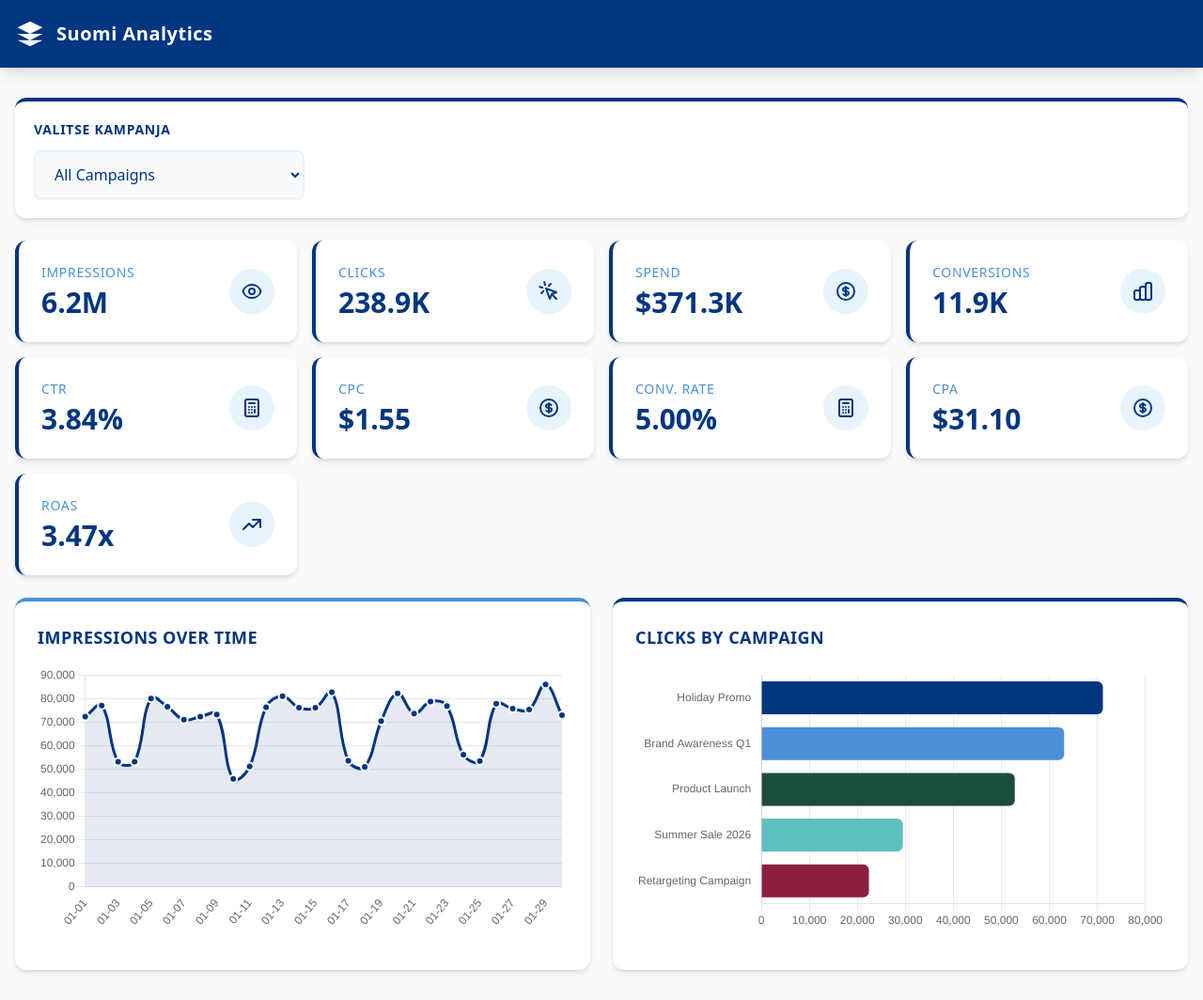
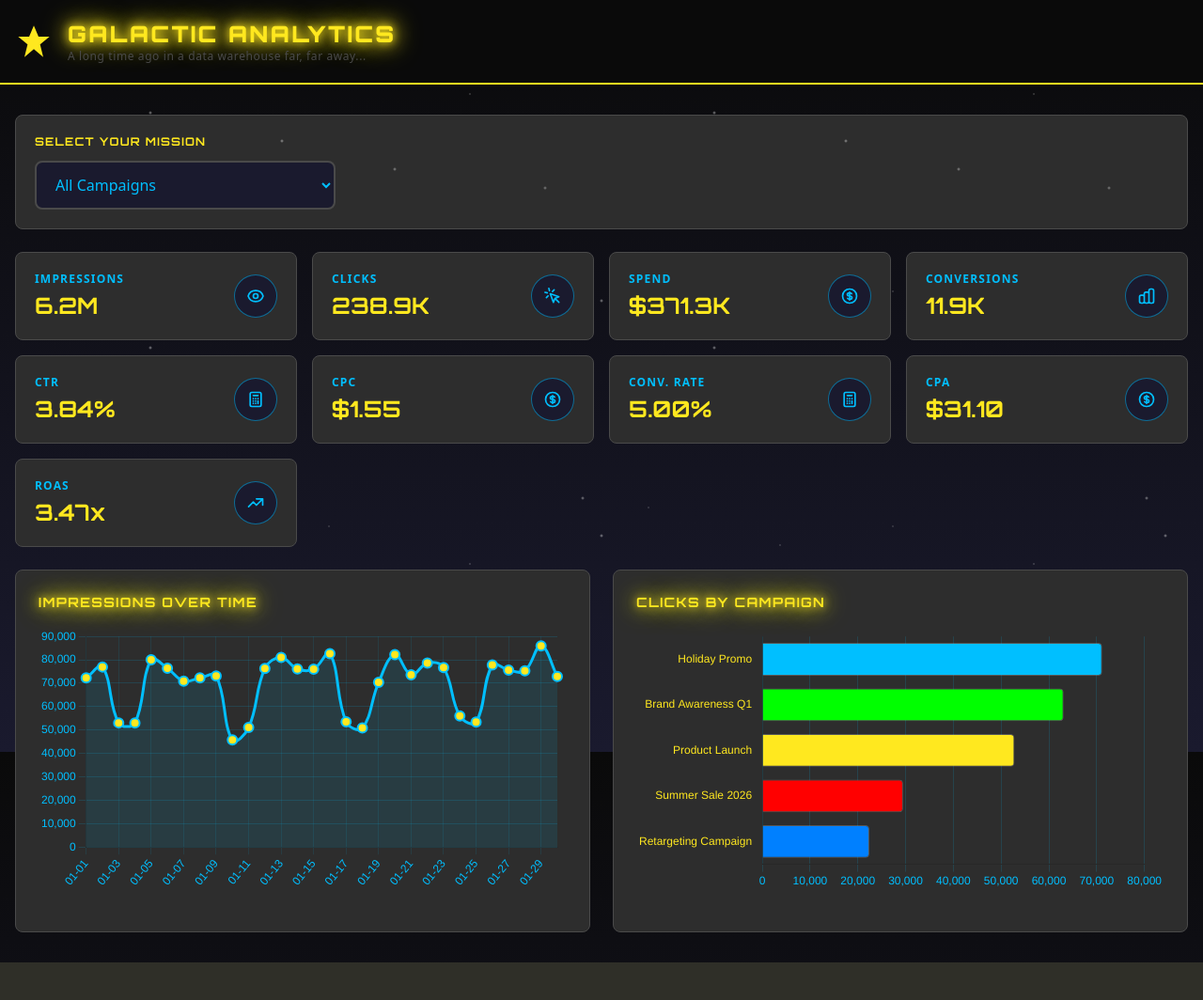
Before and after one commit to kamalmemon/sm-agentic-workshop, a FastAPI app: page / in a window 1280 px wide. Shown: the whole page at 94% size. After the commit the page ends 1024 px from the top, so only its background shows below. Run offline with FastAPI, Linux system fonts and the light colour scheme; data comes from the database, SQL or seed files in the repository; some libraries are stand-ins or nearby versions.

Commit message:
feat: apply Star Wars theme
- Dark space background with twinkling stars effect
- GALACTIC ANALYTICS header with yellow glow
- Orbitron sci-fi font for titles
- Lightsaber colors: Jedi blue, Sith red, Yoda green
- Yellow glowing values and chart titles
- Select Your Mission dropdown
- Holocron-style data loading

May the Force be with your data!

TESTPROJ-12

```diff
--- a/src/static/js/charts.js
+++ b/src/static/js/charts.js
@@ -1,12 +1,13 @@
-// Finnish-inspired color palette
-const finnishColors = {
-    blue: '#003580',
-    lightBlue: '#4A90D9',
-    ice: '#E8F4FC',
-    forest: '#1B4D3E',
-    aurora: '#5BC0BE',
-    berry: '#8B1E3F',
-    snow: '#F8FAFC'
+// Star Wars color palette
+const starwarsColors = {
+    yellow: '#FFE81F',
+    jedi: '#00BFFF',
+    blue: '#0080FF',
+    green: '#00FF00',
+    red: '#FF0000',
+    sith: '#8B0000',
+    space: '#1a1a2e',
+    steel: '#4a4a4a'
 };
 
 window.createLineChart = function(canvasId, labels, data, label) {
@@ -21,27 +22,32 @@ window.createLineChart = function(canvasId, labels, data, label) {
             datasets: [{
                 label: label,
                 data: data,
-                borderColor: finnishColors.blue,
-                backgroundColor: 'rgba(0, 53, 128, 0.1)',
+                borderColor: starwarsColors.jedi,
+                backgroundColor: 'rgba(0, 191, 255, 0.1)',
                 fill: true,
                 tension: 0.4,
                 borderWidth: 3,
-                pointBackgroundColor: finnishColors.blue,
-                pointBorderColor: finnishColors.snow,
+                pointBackgroundColor: starwarsColors.yellow,
+                pointBorderColor: starwarsColors.jedi,
                 pointBorderWidth: 2,
-                pointRadius: 4
+                pointRadius: 5,
+                pointHoverRadius: 8
             }]
         },
         options: {
             responsive: true,
-            plugins: { legend: { display: false } },
+            plugins: {
+                legend: { display: false }
+            },
             scales: {
                 y: {
                     beginAtZero: true,
-                    grid: { color: 'rgba(0, 53, 128, 0.1)' }
+                    grid: { color: 'rgba(0, 191, 255, 0.15)' },
+                    ticks: { color: starwarsColors.jedi }
                 },
                 x: {
-                    grid: { display: false }
+                    grid: { color: 'rgba(0, 191, 255, 0.1)' },
+                    ticks: { color: starwarsColors.jedi }
                 }
             }
         }
@@ -61,13 +67,15 @@ window.createBarChart = function(canvasId, labels, data, label) {
                 label: label,
                 data: data,
                 backgroundColor: [
-                    finnishColors.blue,
-                    finnishColors.lightBlue,
-                    finnishColors.forest,
-                    finnishColors.aurora,
-                    finnishColors.berry
+                    starwarsColors.jedi,
+                    starwarsColors.green,
+                    starwarsColors.yellow,
+                    starwarsColors.red,
+                    starwarsColors.blue
                 ],
-                borderRadius: 6
+                borderRadius: 4,
+                borderWidth: 1,
+                borderColor: 'rgba(255, 255, 255, 0.2)'
             }]
         },
         options: {
@@ -75,8 +83,14 @@ window.createBarChart = function(canvasId, labels, data, label) {
             indexAxis: 'y',
             plugins: { legend: { display: false } },
             scales: {
-                x: { grid: { color: 'rgba(0, 53, 128, 0.1)' } },
-                y: { grid: { display: false } }
+                x: {
+                    grid: { color: 'rgba(0, 191, 255, 0.15)' },
+                    ticks: { color: starwarsColors.jedi }
+                },
+                y: {
+                    grid: { display: false },
+                    ticks: { color: starwarsColors.yellow }
+                }
             }
         }
     });
--- a/src/templates/base.html
+++ b/src/templates/base.html
@@ -5,35 +5,81 @@
     <meta name="viewport" content="width=device-width, initial-scale=1.0">
     <title>{% block title %}Marketing Dashboard{% endblock %}</title>
     <script src="https://cdn.tailwindcss.com"></script>
+    <link href="https://fonts.googleapis.com/css2?family=Orbitron:wght@400;700;900&family=Exo+2:wght@300;400;600&display=swap" rel="stylesheet">
     <script>
         tailwind.config = {
             theme: {
                 extend: {
                     colors: {
-                        finnish: {
-                            blue: '#003580',
-                            lightblue: '#4A90D9',
-                            white: '#FFFFFF',
-                            snow: '#F8FAFC',
-                            ice: '#E8F4FC',
-                            forest: '#1B4D3E',
+                        starwars: {
+                            black: '#0a0a0a',
+                            space: '#1a1a2e',
+                            yellow: '#FFE81F',
+                            red: '#FF0000',
+                            sith: '#8B0000',
+                            blue: '#0080FF',
+                            jedi: '#00BFFF',
+                            green: '#00FF00',
+                            gray: '#2d2d2d',
+                            steel: '#4a4a4a',
                         }
+                    },
+                    fontFamily: {
+                        'starwars': ['Orbitron', 'sans-serif'],
+                        'galactic': ['Exo 2', 'sans-serif'],
                     }
                 }
             }
         }
     </script>
+    <style>
+        .stars {
+            background: linear-gradient(to bottom, #0a0a0a 0%, #1a1a2e 100%);
+            background-attachment: fixed;
+        }
+        .stars::before {
+            content: '';
+            position: fixed;
+            top: 0;
+            left: 0;
+            width: 100%;
+            height: 100%;
+            background-image:
+                radial-gradient(2px 2px at 20px 30px, #eee, transparent),
+                radial-gradient(2px 2px at 40px 70px, #fff, transparent),
+                radial-gradient(1px 1px at 90px 40px, #ddd, transparent),
+                radial-gradient(2px 2px at 160px 120px, #fff, transparent),
+                radial-gradient(1px 1px at 230px 80px, #eee, transparent),
+                radial-gradient(2px 2px at 300px 150px, #fff, transparent),
+                radial-gradient(1px 1px at 350px 60px, #ddd, transparent),
+                radial-gradient(2px 2px at 420px 180px, #eee, transparent),
+                radial-gradient(1px 1px at 500px 100px, #fff, transparent),
+                radial-gradient(2px 2px at 580px 200px, #ddd, transparent);
+            background-repeat: repeat;
+            background-size: 600px 250px;
+            pointer-events: none;
+            z-index: 0;
+            opacity: 0.5;
+        }
+        .glow-yellow { text-shadow: 0 0 10px #FFE81F, 0 0 20px #FFE81F, 0 0 30px #FFE81F; }
+        .glow-blue { text-shadow: 0 0 10px #00BFFF, 0 0 20px #00BFFF; }
+        .glow-red { text-shadow: 0 0 10px #FF0000, 0 0 20px #FF0000; }
+        .lightsaber-border { border-image: linear-gradient(to right, #00BFFF, #0080FF) 1; }
+    </style>
     <script src="https://unpkg.com/htmx.org@2.0.4"></script>
     <script src="https://cdn.jsdelivr.net/npm/chart.js"></script>
 </head>
-<body class="bg-finnish-snow min-h-screen">
-    <nav class="bg-finnish-blue shadow-lg">
+<body class="stars min-h-screen relative">
+    <nav class="bg-starwars-black border-b-2 border-starwars-yellow relative z-10">
         <div class="max-w-7xl mx-auto px-4 py-5">
-            <div class="flex items-center space-x-3">
-                <svg class="w-8 h-8 text-white" viewBox="0 0 24 24" fill="currentColor">
-                    <path d="M12 2L2 7l10 5 10-5-10-5zM2 17l10 5 10-5M2 12l10 5 10-5"/>
+            <div class="flex items-center space-x-4">
+                <svg class="w-10 h-10 text-starwars-yellow" viewBox="0 0 24 24" fill="currentColor">
+                    <polygon points="12,2 15,9 22,9 16,14 18,22 12,17 6,22 8,14 2,9 9,9"/>
                 </svg>
-                <h1 class="text-xl font-bold text-white tracking-wide">Suomi Analytics</h1>
+                <div>
+                    <h1 class="text-2xl font-starwars font-black text-starwars-yellow glow-yellow tracking-widest">GALACTIC ANALYTICS</h1>
+                    <p class="text-xs text-starwars-steel font-galactic tracking-wider">A long time ago in a data warehouse far, far away...</p>
+                </div>
             </div>
         </div>
     </nav>
--- a/src/templates/components/bar_chart.html
+++ b/src/templates/components/bar_chart.html
@@ -1,5 +1,5 @@
 <div>
-    <h3 class="text-lg font-bold text-finnish-blue mb-4 uppercase tracking-wide">{{ title }}</h3>
+    <h3 class="text-sm font-starwars font-bold text-starwars-yellow mb-4 uppercase tracking-widest glow-yellow">{{ title }}</h3>
     <div class="min-h-[300px]">
         <canvas id="{{ chart_id }}"></canvas>
     </div>
--- a/src/templates/components/campaign_filter.html
+++ b/src/templates/components/campaign_filter.html
@@ -1,9 +1,9 @@
-<div class="bg-white rounded-xl shadow-md p-5 border-t-4 border-finnish-blue">
-    <label for="campaign-select" class="block text-sm font-semibold text-finnish-blue mb-3 uppercase tracking-wider">
-        Valitse Kampanja
+<div class="bg-starwars-gray rounded-lg border border-starwars-steel p-5">
+    <label for="campaign-select" class="block text-xs font-starwars font-bold text-starwars-yellow mb-3 uppercase tracking-widest">
+        Select Your Mission
     </label>
     <select id="campaign-select" name="campaign_id"
-        class="block w-full md:w-72 rounded-lg border-2 border-finnish-ice shadow-sm focus:border-finnish-blue focus:ring-finnish-blue py-3 px-4 text-finnish-blue font-medium bg-finnish-snow"
+        class="block w-full md:w-80 rounded-lg border-2 border-starwars-steel bg-starwars-space text-starwars-jedi font-galactic py-3 px-4 focus:border-starwars-jedi focus:ring-starwars-jedi"
         hx-get="/metrics/all" hx-target="#metrics-section" hx-swap="innerHTML"
         hx-trigger="change" hx-include="this"
         onchange="htmx.trigger(document.body, 'campaignChanged', {campaign_id: this.value})">
--- a/src/templates/components/line_chart.html
+++ b/src/templates/components/line_chart.html
@@ -1,5 +1,5 @@
 <div>
-    <h3 class="text-lg font-bold text-finnish-blue mb-4 uppercase tracking-wide">{{ title }}</h3>
+    <h3 class="text-sm font-starwars font-bold text-starwars-yellow mb-4 uppercase tracking-widest glow-yellow">{{ title }}</h3>
     <div class="min-h-[300px]">
         <canvas id="{{ chart_id }}"></canvas>
     </div>
--- a/src/templates/components/metric_card.html
+++ b/src/templates/components/metric_card.html
@@ -1,11 +1,12 @@
-<div class="bg-white rounded-xl shadow-md hover:shadow-lg transition-shadow duration-300 p-6 border-l-4 border-finnish-blue">
-    <div class="flex items-center justify-between">
+<div class="bg-starwars-gray rounded-lg border border-starwars-steel hover:border-starwars-jedi transition-all duration-300 p-5 relative overflow-hidden group">
+    <div class="absolute inset-0 bg-gradient-to-r from-starwars-jedi/0 via-starwars-jedi/5 to-starwars-jedi/0 opacity-0 group-hover:opacity-100 transition-opacity"></div>
+    <div class="flex items-center justify-between relative z-10">
         <div>
-            <p class="text-sm font-medium text-finnish-lightblue uppercase tracking-wider">{{ title }}</p>
-            <p class="mt-1 text-3xl font-bold text-finnish-blue">{{ value }}</p>
+            <p class="text-xs font-galactic font-semibold text-starwars-jedi uppercase tracking-widest">{{ title }}</p>
+            <p class="mt-1 text-2xl font-starwars font-bold text-starwars-yellow">{{ value }}</p>
         </div>
-        <div class="p-3 bg-finnish-ice rounded-full">
-            <svg class="w-6 h-6 text-finnish-blue" fill="none" stroke="currentColor" viewBox="0 0 24 24">
+        <div class="p-3 bg-starwars-space rounded-full border border-starwars-jedi/50">
+            <svg class="w-5 h-5 text-starwars-jedi" fill="none" stroke="currentColor" viewBox="0 0 24 24">
                 {% if icon == "eye" %}
                 <path stroke-linecap="round" stroke-linejoin="round" stroke-width="2" d="M15 12a3 3 0 11-6 0 3 3 0 016 0z"></path>
                 <path stroke-linecap="round" stroke-linejoin="round" stroke-width="2" d="M2.458 12C3.732 7.943 7.523 5 12 5c4.478 0 8.268 2.943 9.542 7-1.274 4.057-5.064 7-9.542 7-4.477 0-8.268-2.943-9.542-7z"></path>
--- a/src/templates/dashboard.html
+++ b/src/templates/dashboard.html
@@ -16,18 +16,18 @@
 
     <div class="grid grid-cols-1 lg:grid-cols-2 gap-6">
         <div id="line-chart-section"
-             class="bg-white rounded-xl shadow-md p-6 border-t-4 border-finnish-lightblue"
+             class="bg-starwars-gray rounded-lg border border-starwars-steel p-6 relative z-10"
              hx-get="/charts/impressions-over-time"
              hx-trigger="load, campaignChanged from:body"
              hx-swap="innerHTML">
-            <div class="text-finnish-lightblue">Ladataan...</div>
+            <div class="text-starwars-jedi font-galactic">Accessing holocron data...</div>
         </div>
         <div id="bar-chart-section"
-             class="bg-white rounded-xl shadow-md p-6 border-t-4 border-finnish-blue"
+             class="bg-starwars-gray rounded-lg border border-starwars-steel p-6 relative z-10"
              hx-get="/charts/clicks-by-campaign"
              hx-trigger="load, campaignChanged from:body"
              hx-swap="innerHTML">
-            <div class="text-finnish-blue">Ladataan...</div>
+            <div class="text-starwars-jedi font-galactic">Accessing holocron data...</div>
         </div>
     </div>
 </div>
```
